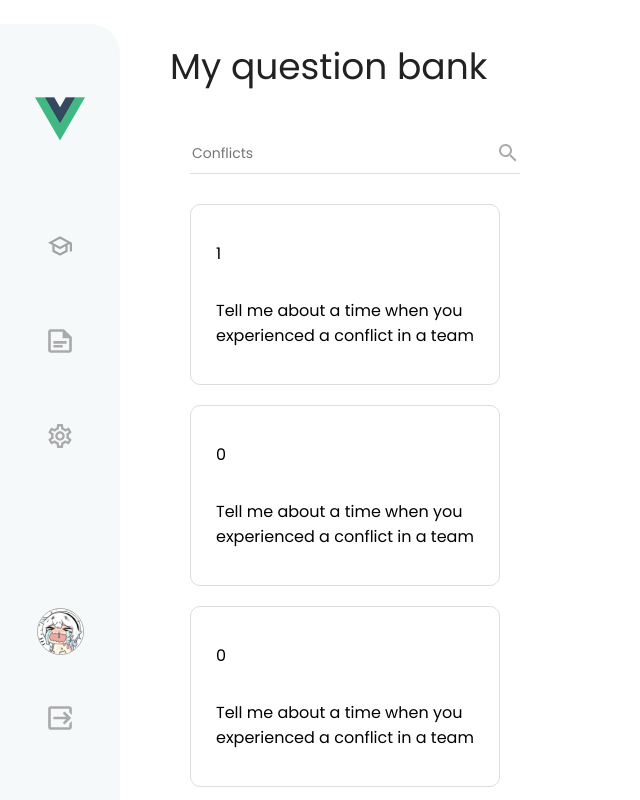
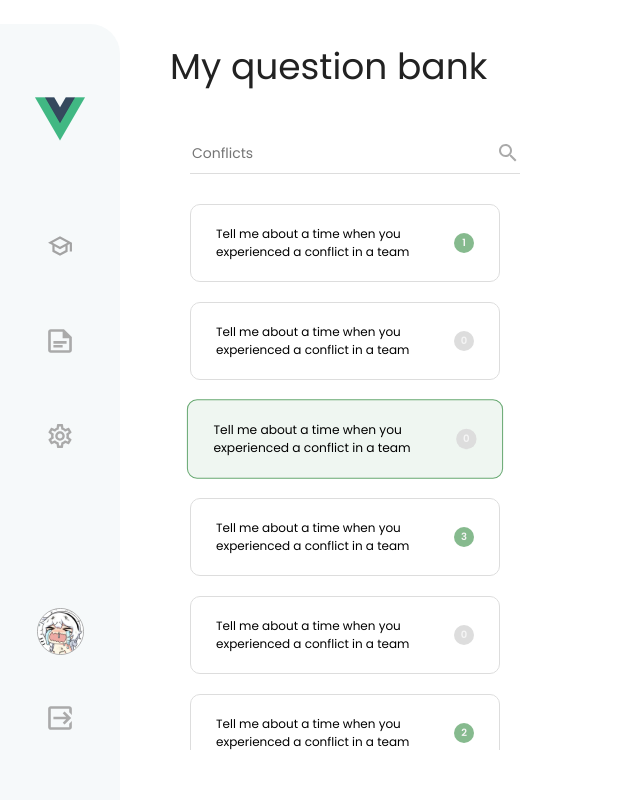
Before and after one commit to p4p-51/jubilant-octo-funicular, a Vue app in the folder frontend/: page /questions/1 in a window 1280 px wide. Shown: the whole page, without its empty margins (0-640 px from the left). Built offline with nearby package versions, Linux system fonts and the light colour scheme.

Commit message:
finish styling sidebar for qb details

```diff
--- a/frontend/src/components/QbSideBarQuestion.vue
+++ b/frontend/src/components/QbSideBarQuestion.vue
@@ -1,9 +1,9 @@
 <template>
-  <div class="qb-sidebar-question">
-    <div class="number">
+  <div class="qb-sidebar-question" :class="{ isSelected: isSelected }">
+    <p>{{ title }}</p>
+    <div class="number" :class="{ highlight: numResponses > 0 }">
       <p>{{ numResponses }}</p>
     </div>
-    <p>{{ title }}</p>
   </div>
 </template>
 
@@ -12,7 +12,7 @@
 
 .qb-sidebar-question {
   display: flex;
-  flex-direction: column;
+  align-items: center;
 
   box-sizing: border-box;
   border: solid 1px $c-grey-light;
@@ -20,11 +20,49 @@
   border-radius: 10px;
 
   padding: 20px 25px;
-
   transition: $animation;
   cursor: pointer;
   &:hover {
     transform: scale(1.02);
+  }
+
+  &.isSelected {
+    border: solid 1px $c-primary;
+
+    background: rgba($c-primary, 0.1);
+    transform: scale(1.02);
+  }
+
+  .number {
+    width: 20px;
+    height: 20px;
+    border-radius: 100%;
+
+    background: $c-grey-light;
+
+    display: flex;
+    justify-content: center;
+    align-items: center;
+
+    margin-left: 10px;
+
+    &.highlight {
+      background: rgba($c-primary, 0.8);
+    }
+
+    p {
+      margin: 0;
+      font-size: 10px;
+      font-weight: 600;
+
+      color: $c-background;
+    }
+  }
+
+  > p {
+    flex: 1;
+    margin: 0;
+    font-size: 12px;
   }
 }
 </style>
@@ -46,6 +84,11 @@ export default defineComponent({
       type: String,
       required: true,
     },
+    isSelected: {
+      type: Boolean,
+      required: false,
+      default: false,
+    },
   },
   components: {},
 });
--- a/frontend/src/views/QuestionDetailView.vue
+++ b/frontend/src/views/QuestionDetailView.vue
@@ -13,6 +13,7 @@
             :numResponses="question.responses.length"
             :title="question.title"
             :id="question.id"
+            :isSelected="question.id === selected.id"
           />
         </div>
       </div>
@@ -40,6 +41,10 @@
 
     .questions-container {
       width: 350px;
+      height: 100%;
+
+      display: flex;
+      flex-direction: column;
 
       .search-bar {
         margin-left: 20px;
@@ -201,6 +206,9 @@ export default defineComponent({
           ],
         },
       ] as Question[],
+      selected: {
+        id: "3",
+      },
     };
   },
 });
```
